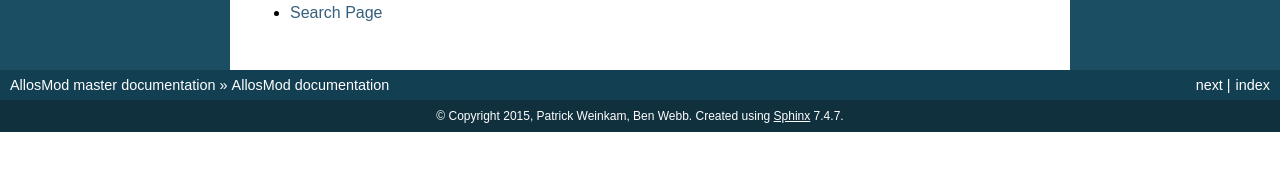
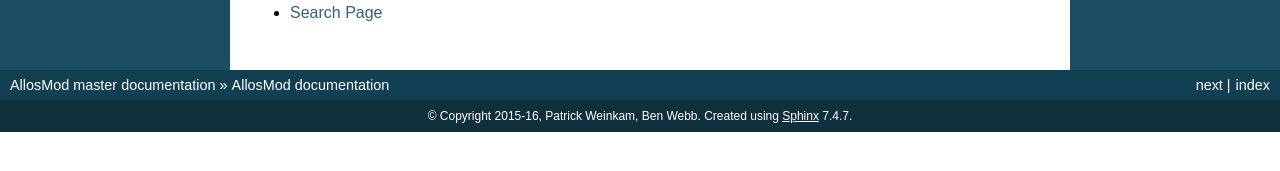
Before and after one commit to salilab/allosmod-lib, a Sphinx documentation site: the page built from doc/index.rst, in a window 1280 px wide. Shown: the part 652-823 px from the top of the page. Built offline with Sphinx 7.4.7, drawn with Linux system fonts in a browser that asks for light colours.

Commit message:
Update copyright year.

```diff
--- a/doc/conf.py
+++ b/doc/conf.py
@@ -46,7 +46,7 @@ master_doc = 'index'
 
 # General information about the project.
 project = u'AllosMod'
-copyright = u'2015, Patrick Weinkam, Ben Webb'
+copyright = u'2015-16, Patrick Weinkam, Ben Webb'
 
 # The version info for the project you're documenting, acts as replacement for
 # |version| and |release|, also used in various other places throughout the
```
